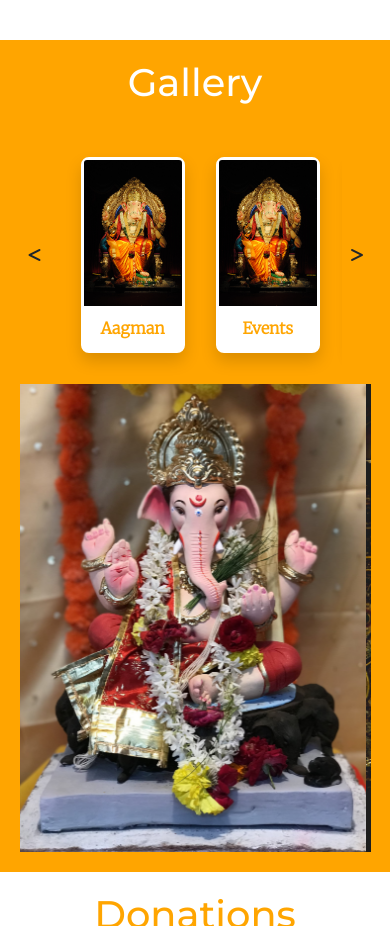
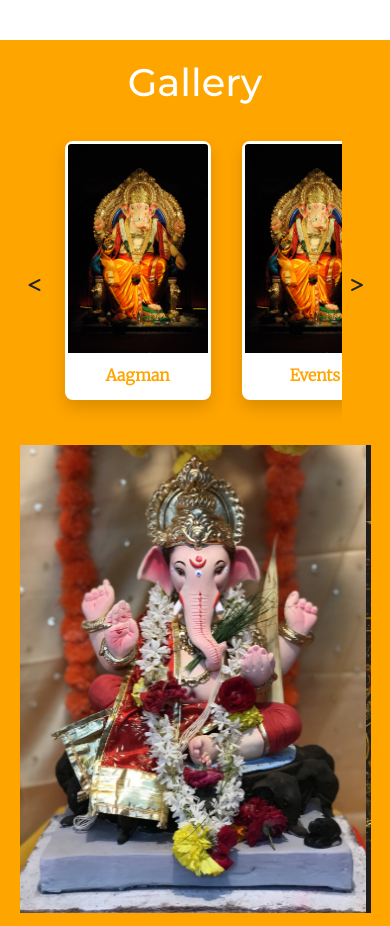
Before and after one commit to rajneeshkatkam/ganesh-festival-website, a plain HTML site: page index.html in a window 390 px wide. Shown: the part 793-1719 px from the top of the page. Drawn offline with nearby package versions, Linux system fonts and the light colour scheme; a web font is replaced by a local one.

Commit message:
Card size increased

```diff
--- a/css/styles.css
+++ b/css/styles.css
@@ -273,7 +273,7 @@ h2{
 @media screen and (max-width: 809px) {
 
     .gallery-image-card {
-        max-width: 40%;
+        max-width: 50%;
         margin-top: 10px;
         font-size: 12px;
         margin: 15px;
@@ -293,7 +293,8 @@ h2{
         overflow-x: auto;
         white-space: nowrap;
         width: 100%;
-        padding: 16px;
+        padding: 0px;
+        padding-bottom: 30px;
     }
 
     /* Styling for individual cards */
```
